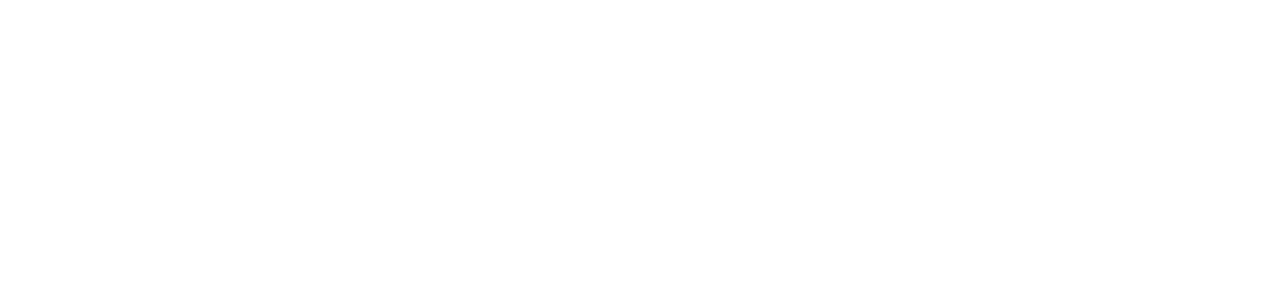
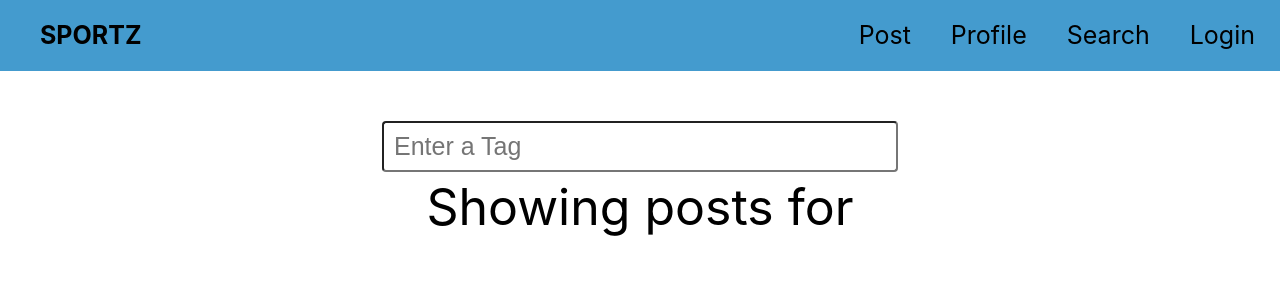
Before and after one commit to PrateekSane/CS35L-Final-Project, a React (Create React App) app in the folder frontend/: page /search in a window 1280 px wide. Shown: the top 300 px of the page. Built offline with nearby package versions, Linux system fonts and the light colour scheme.

Commit message:
make component for search

```diff
--- a/frontend/src/App.js
+++ b/frontend/src/App.js
@@ -5,6 +5,7 @@
 import Navbar from "./components/general/navbar.component";
 import CreatePost from "./components/posts/createPost.component";
 import Profile from "./components/general/profile.component";
+import Search from "./components/general/search.component";
 import { BrowserRouter as Router, Route } from "react-router-dom";
 import { useContext } from "react";
 import { Ctx, StateProvider } from "./components/StateProvider";
@@ -20,6 +21,7 @@
           <Route path="/signup" component={Signup} />
           <Route path="/createPost" component={CreatePost} />
           <Route path="/profile" component={Profile} />
+          <Route path="/search" component={Search} />
         </Router>
       </StateProvider>
     </div>
--- a/frontend/src/components/general/navbar.component.js
+++ b/frontend/src/components/general/navbar.component.js
@@ -24,6 +24,13 @@
         <p>
           <a className="navbar-link" href="/profile">
             Profile
+          </a>
+        </p>
+      </div>
+      <div className="item">
+        <p>
+          <a className="navbar-link" href="/search">
+            Search
           </a>
         </p>
       </div>
--- /dev/null
+++ b/frontend/src/components/general/search.component.js
@@ -0,0 +1,59 @@
+import React, { useState, useEffect, useCallback } from "react";
+import Axios from "axios";
+import Tweet from "./tweet.component";
+import Navbar from "./navbar.component";
+import "./search.css";
+
+const axios = Axios.create({
+  baseURL: "http://localhost:5000/",
+});
+
+const Search = () => {
+  const [tag, setTag] = useState("");
+  const [tweets, setTweets] = useState([]);
+  const [loading, setLoading] = useState(false);
+
+  useEffect(() => {
+    console.log(tag);
+  });
+
+  return (
+    <div>
+      <Navbar />
+      <div
+        style={{
+          display: "flex",
+          flexDirection: "column",
+          alignItems: "center",
+          paddingTop: "50px",
+        }}
+      >
+        <input
+          className="input-field"
+          type="text"
+          name="tag"
+          value={tag}
+          onChange={(e) => setTag(e.target.value)}
+          placeholder="Enter a Tag"
+        />
+        <a style={{ fontSize: "50px" }}>Showing posts for {tag}</a>
+        {loading ? (
+          <a style={{ fontSize: "25px" }}>Loading...</a>
+        ) : (
+          tweets.map((tweet) => (
+            <Tweet
+              cur={{
+                title: tweet.title,
+                body: tweet.body,
+                likes: tweet.likes,
+                shares: tweet.shares,
+                tag: tweet.tags,
+              }}
+            />
+          ))
+        )}
+      </div>
+    </div>
+  );
+};
+export default Search;
--- /dev/null
+++ b/frontend/src/components/general/search.css
@@ -0,0 +1,58 @@
+.create-post-page {
+  width: 100%;
+  display: flex;
+  justify-content: center;
+  background-color: #449bce;
+  height: 100%;
+}
+.create-post-wrapper {
+  width: fit-content;
+  height: fit-content;
+  margin-top: 70px;
+  display: flex;
+  flex-direction: column;
+  justify-content: center;
+  align-items: center;
+  padding: 25px;
+  text-align: center;
+  background-color: #fff;
+  border-radius: 10px;
+  box-shadow: 0px 0px 10px 3px #1f5f84;
+}
+
+.title-text {
+  font-size: 50px;
+  font-weight: 600;
+  color: #449bc4;
+  margin: 0;
+}
+
+.input-field {
+  height: 45px;
+  width: 500px;
+  margin: 0px 0px 5px 0px;
+  padding-left: 10px;
+  font-size: 25px;
+  border-radius: 4px;
+}
+
+.submission-button {
+  padding: 0%;
+  width: 200px;
+  height: 50px;
+  margin-bottom: 10px;
+  margin-top: 25px;
+  background-color: #449bce;
+  color: white;
+  border-radius: 10px;
+  border: none;
+  cursor: pointer;
+  font-size: 30px;
+  font-weight: 800;
+}
+
+a {
+  font-size: 12px;
+  text-decoration: none;
+  color: black;
+}
```
